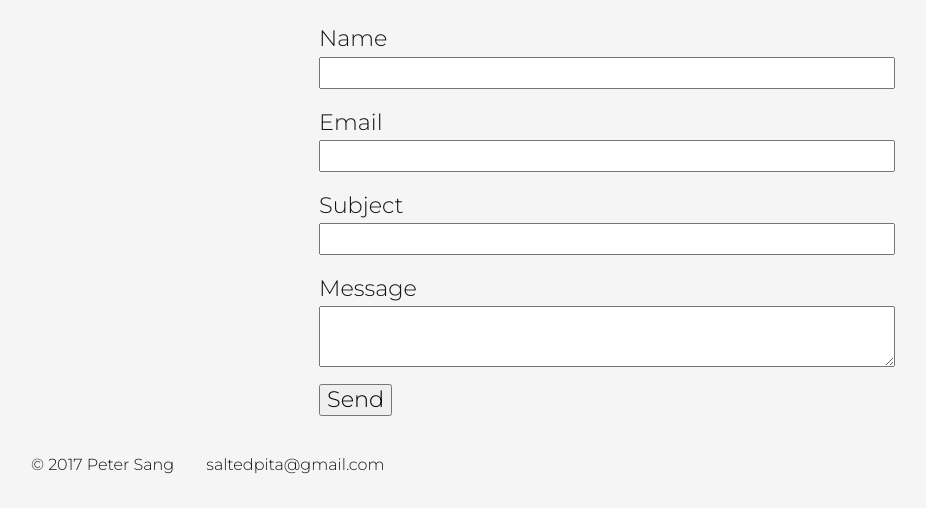
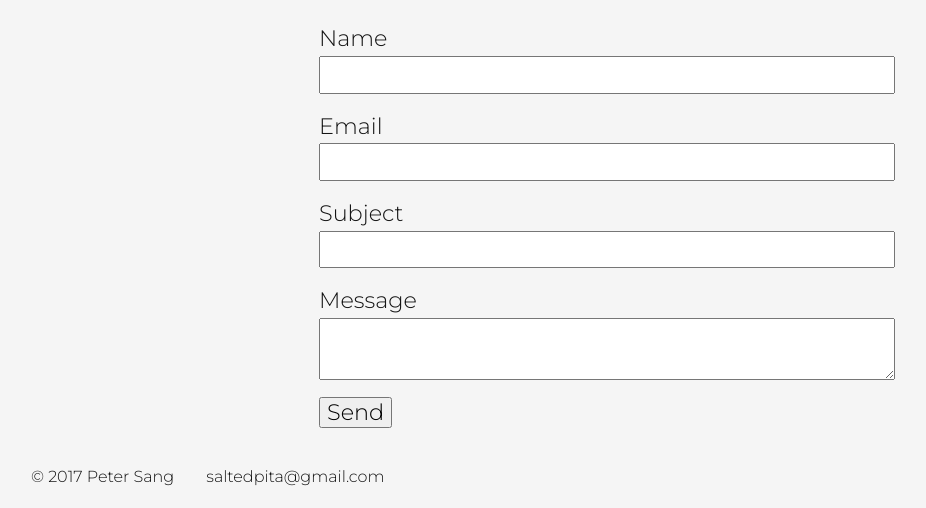
Before and after one commit to Doktor/saltpita.com, a Django app: template templates/contact.html in a window 1280 px wide. Shown: the part 74-582 px from the top of the page, without its empty margins (33-959 px from the left). Run offline with Django 3.2, Linux system fonts and the light colour scheme; the template is opened without the code that fills it, so the values that code supplies are empty; style sheets or scripts are compiled from the project's sources; parts of the project's set-up code (start-up, migrations or seed data) failed here and were passed over; some libraries are stand-ins or nearby versions.

Commit message:
Style changes
- Underline name in header on hover
- Center contact form prompt
- Increased form input padding

```diff
--- a/static/pita.scss
+++ b/static/pita.scss
@@ -132,6 +132,10 @@ nav {
     color: black;
     font-weight: 700;
     font-size: 2.6rem;
+
+    &:hover {
+      text-decoration: underline;
+    }
   }
 }
 
@@ -166,6 +170,10 @@ footer {
   width: 100%;
   margin: 0 auto;
 
+  p {
+    text-align: center;
+  }
+
   @media (min-width: 1200px) {
     width: 50%;
   }
@@ -180,15 +188,14 @@ footer {
     width: 100%;
   }
 
-  input {
+  input, textarea {
+    padding: 4px 8px;
     width: 100%;
   }
 
   textarea {
     vertical-align: top;
     text-align: left;
-    width: 100%;
-    padding: 3pt 6pt;
   }
 
   .field {
```
